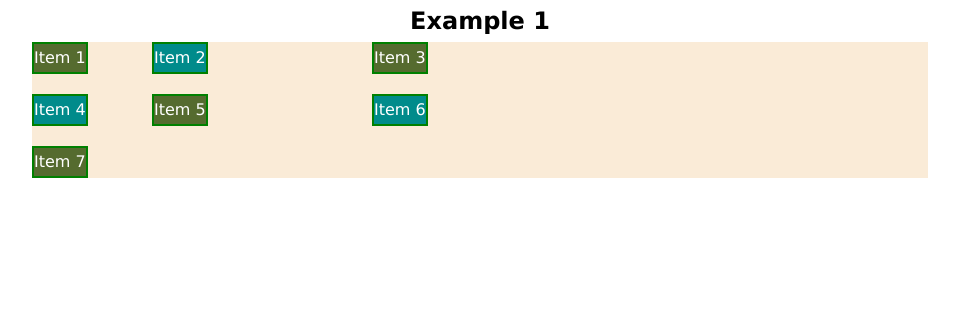
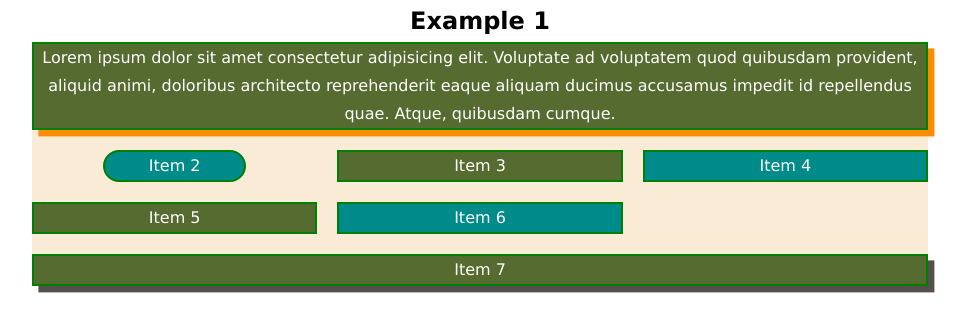
Before and after one commit to codjoelmayer/week4ExampleGrid, a plain HTML site: page index.html in a window 1280 px wide. Shown: the whole page, without its empty margins (160-1126 px from the left). Drawn offline with Linux system fonts and the light colour scheme.

Commit message:
More examples

```diff
--- a/index.html
+++ b/index.html
@@ -10,7 +10,7 @@
 <body>
     <h2>Example 1</h2>
     <div class="container">
-        <div class="item">Item 1</div>
+        <div class="item">Lorem ipsum dolor sit amet consectetur adipisicing elit. Voluptate ad voluptatem quod quibusdam provident, aliquid animi, doloribus architecto reprehenderit eaque aliquam ducimus accusamus impedit id repellendus quae. Atque, quibusdam cumque.</div>
         <div class="item">Item 2</div>
         <div class="item">Item 3</div>
         <div class="item">Item 4</div>
--- a/styles/style.css
+++ b/styles/style.css
@@ -22,17 +22,48 @@ body{
     For good practice, make use of repeat() if all the columns have
     the same size.
     */
-    grid-template-columns: 100px 200px 200px;
+    grid-template-columns: repeat(3, 1fr);
     /* column-gap: 20px;
     row-gap: 20px; */
     /* Space between columns and rows */
     gap: 20px;
+    /* To set the height */
+    /* grid-auto-rows: minmax(200px, auto); */
+    /* Set rows */
+    /* grid-template-rows: repeat(3, 200px); */
+    /* Align items */
+    /* align-items the default setting is stretch */
+    /* other value will be start, end, center, and more*/
+    /* align-items: start; */
+    align-items: end;
+    /* justify-content: end, center, space-around, ... */
 }
 .item {
-    width: fit-content;
     color: white;
     border: 2px solid green;
 }
+/* Apply align self */
+/* Select the second element */
+.item:nth-of-type(2) {
+    border-radius: 30px;
+    width: 50%;
+    align-self: center;
+    justify-self: center;
+}
+.item:first-child {
+    box-shadow: .5vw .5vw darkorange;
+    /* grid-column-start: 1;
+    grid-column-end: -1; */
+    grid-column: 1/ -1;
+}
+
+.item:last-child {
+    box-shadow: .5vw .5vw rgb(85, 80, 75);
+    grid-column: 1/ -1;
+}
+
+
+
 .item:nth-child(even) {
     background-color: darkcyan;
 }
```
